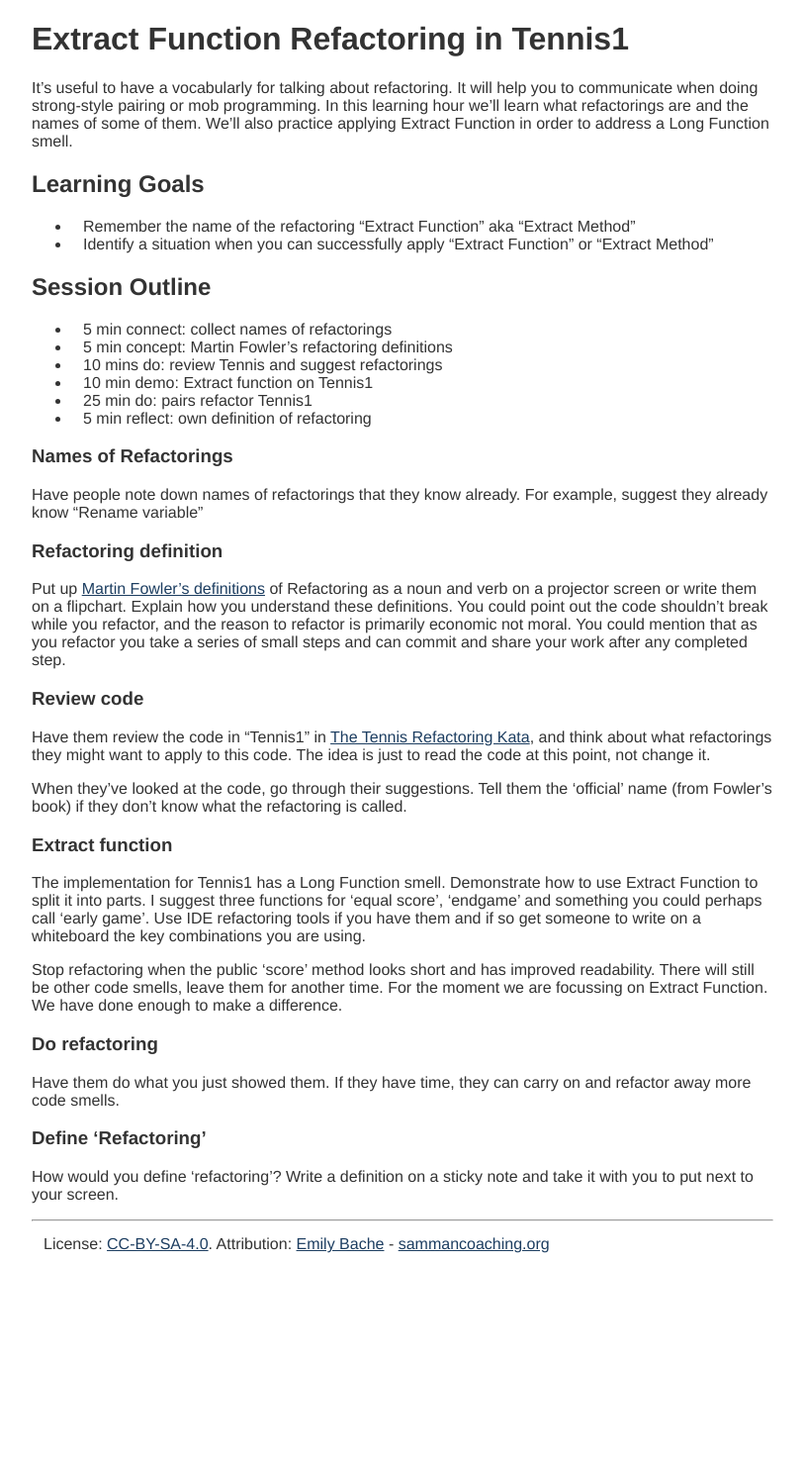
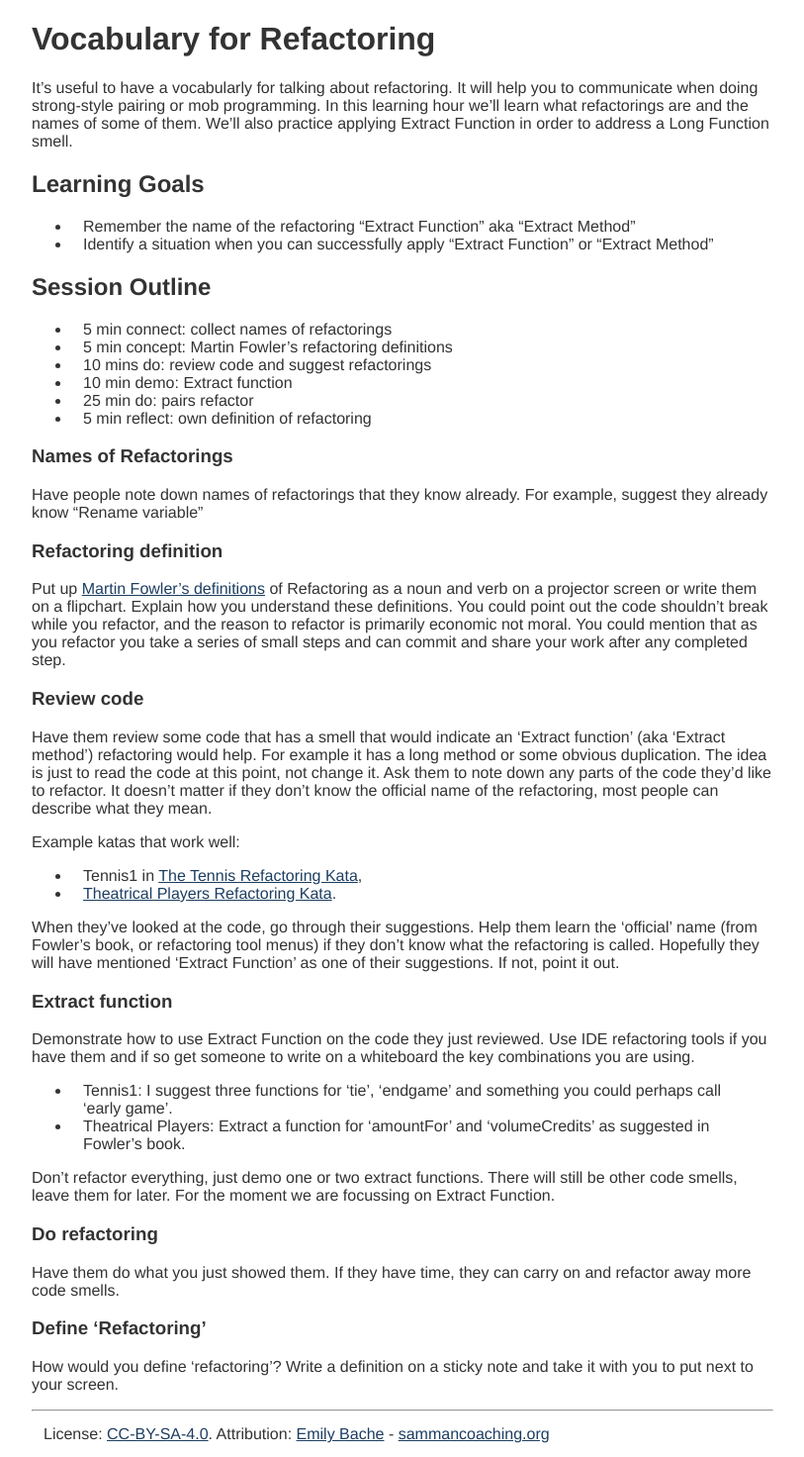
Before and after one commit to sammancoaching/website, a Jekyll site: the page built from _learning_hours/refactoring/extract_function.md, in a window 1280 px wide. Shown: the whole page at 99% size, without its empty margins (233-1046 px from the left). Built offline with Jekyll 4.4.1, drawn with Linux system fonts in a browser that asks for light colours; before the commit the page ends 1280 px from its top, so only the background shows below that.

Commit message:
re-organize sessions on Refactoring

```diff
--- a/_learning_hours/refactoring/extract_function.md
+++ b/_learning_hours/refactoring/extract_function.md
@@ -1,12 +1,12 @@
 ---
 theme: refactoring
-title: Extract Function Tennis1
+title: Vocabulary for Refactoring
 kata: tennis
 difficulty: 1
 author: emilybache
 ---
 
-# Extract Function Refactoring in Tennis1
+# Vocabulary for Refactoring
 
 It's useful to have a vocabularly for talking about refactoring. It will help you to communicate when doing strong-style pairing or mob programming. In this learning hour we'll learn what refactorings are and the names of some of them. We'll also practice applying Extract Function in order to address a Long Function smell.
 
@@ -19,9 +19,9 @@ It's useful to have a vocabularly for talking about refactoring. It will help yo
 
 * 5 min connect: collect names of refactorings
 * 5 min concept: Martin Fowler's refactoring definitions
-* 10 mins do: review Tennis and suggest refactorings
-* 10 min demo: Extract function on Tennis1
-* 25 min do: pairs refactor Tennis1
+* 10 mins do: review code and suggest refactorings
+* 10 min demo: Extract function
+* 25 min do: pairs refactor
 * 5 min reflect: own definition of refactoring
 
 ### Names of Refactorings
@@ -31,14 +31,22 @@ Have people note down names of refactorings that they know already. For example,
 Put up [Martin Fowler's definitions](https://martinfowler.com/bliki/DefinitionOfRefactoring.html) of Refactoring as a noun and verb on a projector screen or write them on a flipchart. Explain how you understand these definitions. You could point out the code shouldn't break while you refactor, and the reason to refactor is primarily economic not moral. You could mention that as you refactor you take a series of small steps and can commit and share your work after any completed step.
 
 ### Review code
-Have them review the code in "Tennis1" in [The Tennis Refactoring Kata](https://github.com/emilybache/Tennis-Refactoring-Kata), and think about what refactorings they might want to apply to this code. The idea is just to read the code at this point, not change it.
+Have them review some code that has a smell that would indicate an 'Extract function' (aka 'Extract method') refactoring would help. For example it has a long method or some obvious duplication. The idea is just to read the code at this point, not change it. Ask them to note down any parts of the code they'd like to refactor. It doesn't matter if they don't know the official name of the refactoring, most people can describe what they mean.
 
-When they've looked at the code, go through their suggestions. Tell them the 'official' name (from Fowler's book) if they don't know what the refactoring is called.
+Example katas that work well:
+
+* Tennis1 in [The Tennis Refactoring Kata](https://github.com/emilybache/Tennis-Refactoring-Kata),
+* [Theatrical Players Refactoring Kata](https://github.com/emilybache/Theatrical-Players-Refactoring-Kata).
+
+When they've looked at the code, go through their suggestions. Help them learn the 'official' name (from Fowler's book, or refactoring tool menus) if they don't know what the refactoring is called. Hopefully they will have mentioned 'Extract Function' as one of their suggestions. If not, point it out.
 
 ### Extract function
-The implementation for Tennis1 has a Long Function smell. Demonstrate how to use Extract Function to split it into parts. I suggest three functions for 'equal score', 'endgame' and something you could perhaps call 'early game'. Use IDE refactoring tools if you have them and if so get someone to write on a whiteboard the key combinations you are using.
+Demonstrate how to use Extract Function on the code they just reviewed. Use IDE refactoring tools if you have them and if so get someone to write on a whiteboard the key combinations you are using.
 
-Stop refactoring when the public 'score' method looks short and has improved readability. There will still be other code smells, leave them for another time. For the moment we are focussing on Extract Function. We have done enough to make a difference.
+* Tennis1: I suggest three functions for 'tie', 'endgame' and something you could perhaps call 'early game'.
+* Theatrical Players: Extract a function for 'amountFor' and 'volumeCredits' as suggested in Fowler's book.
+
+Don't refactor everything, just demo one or two extract functions. There will still be other code smells, leave them for later. For the moment we are focussing on Extract Function.
 
 ### Do refactoring
 Have them do what you just showed them. If they have time, they can carry on and refactor away more code smells.
```
Also changed, not shown: _learning_hours/code_reading/code_smells.md (renamed from _learning_hours/refactoring/code_smells.md, +14 -9 lines), _learning_hours/code_reading/reading_tennis4.md (+3 -3 lines), _learning_hours/refactoring/conditional_to_polymorphism.md (+1 -1 lines), learning_hours/series/refactoring.md (+11 -10 lines).
